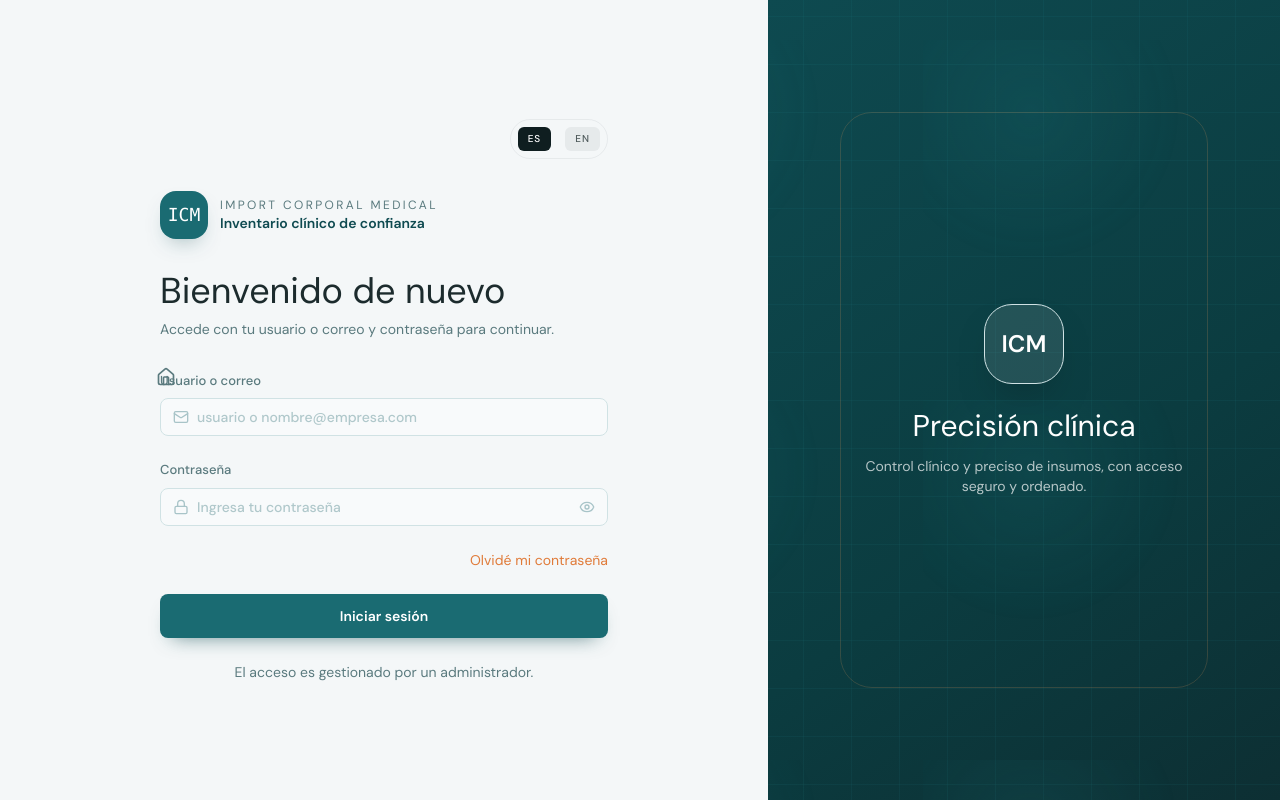
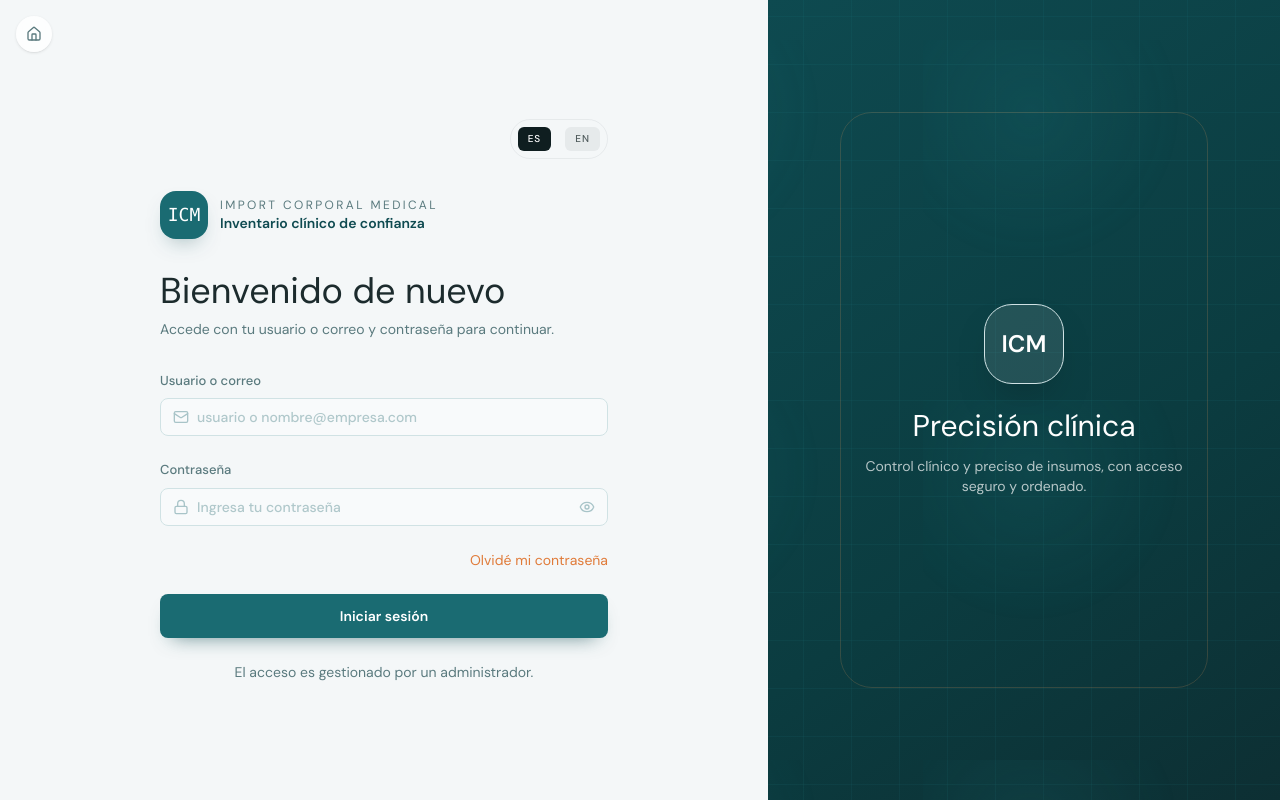
Before and after one commit to JuanJo0775/Sistema_Inventario_ICM_F, a React (Vite) app: page /login in a window 1280 px wide. Built offline with nearby package versions, Linux system fonts and the light colour scheme; no server answers.

Commit message:
fix(login): reposition home button to top-left corner with floating style

```diff
--- a/src/features/auth/LoginPage.tsx
+++ b/src/features/auth/LoginPage.tsx
@@ -56,18 +56,18 @@ function LoginPage() {
   }
 
   return (
+    <>
+      <Link
+        to="/"
+        className="fixed top-4 left-4 z-50 flex h-9 w-9 items-center justify-center rounded-full bg-white/80 shadow-sm text-[color:var(--color-text-muted)] hover:text-[color:var(--color-accent)] hover:bg-white transition-colors backdrop-blur-sm"
+        title="Ir a inicio"
+      >
+        <Home className="h-4 w-4" />
+      </Link>
       <AuthLayout
         title={t('auth.login.title')}
         subtitle={t('auth.login.subtitle')}
       >
-      <div className="relative">
-      <Link
-        to="/"
-        className="absolute -top-1 -left-1 text-[color:var(--color-text-muted)] hover:text-[color:var(--color-accent)] transition-colors"
-        title="Ir a inicio"
-      >
-        <Home className="h-5 w-5" />
-      </Link>
         <form
           onSubmit={handleSubmit(onSubmit)}
           className="space-y-6"
@@ -118,8 +118,8 @@ function LoginPage() {
             {t('auth.login.managedAccess')}
           </div>
         </form>
-      </div>
       </AuthLayout>
+    </>
   )
 }
 
```
Lines whose indentation alone changed are shown as unchanged.
